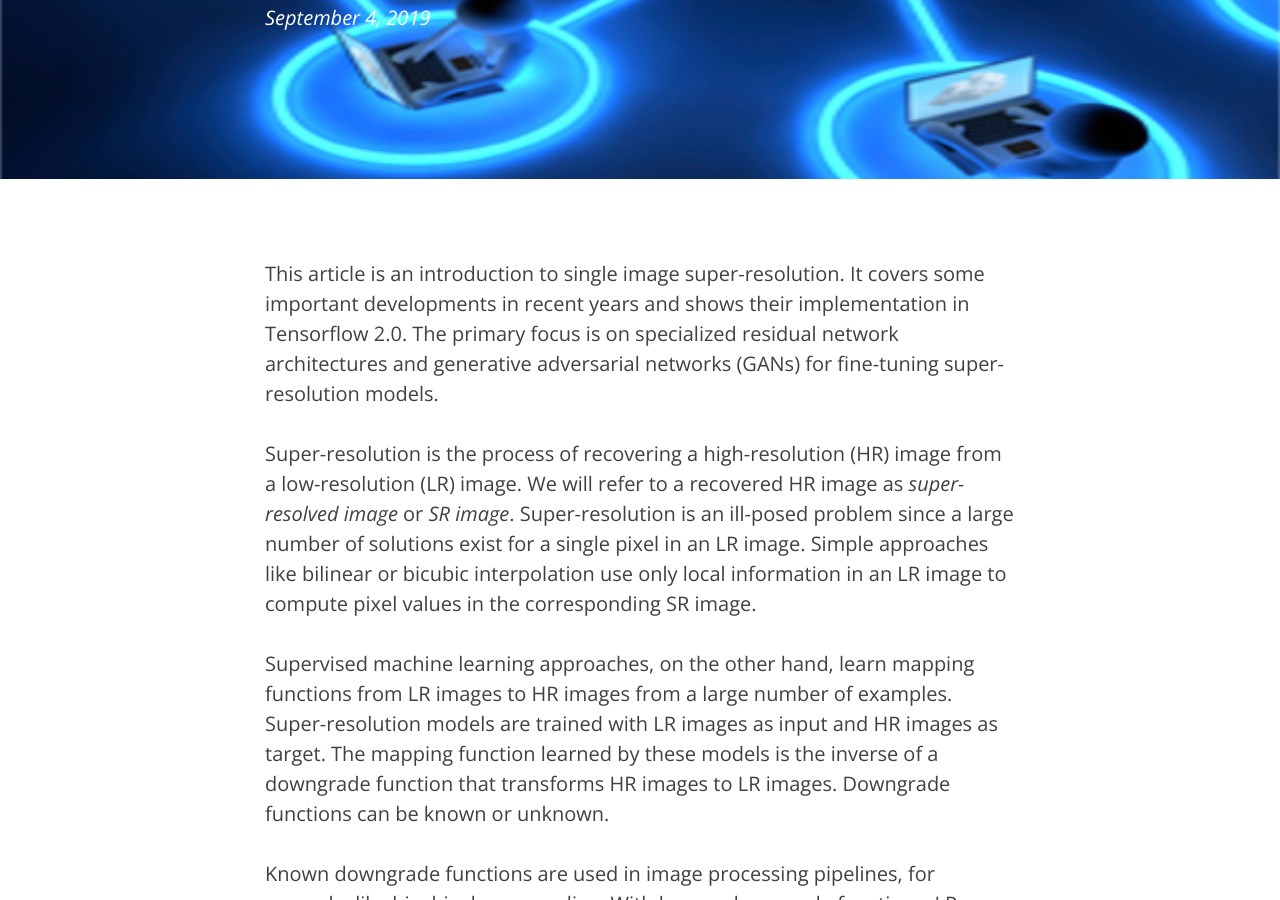
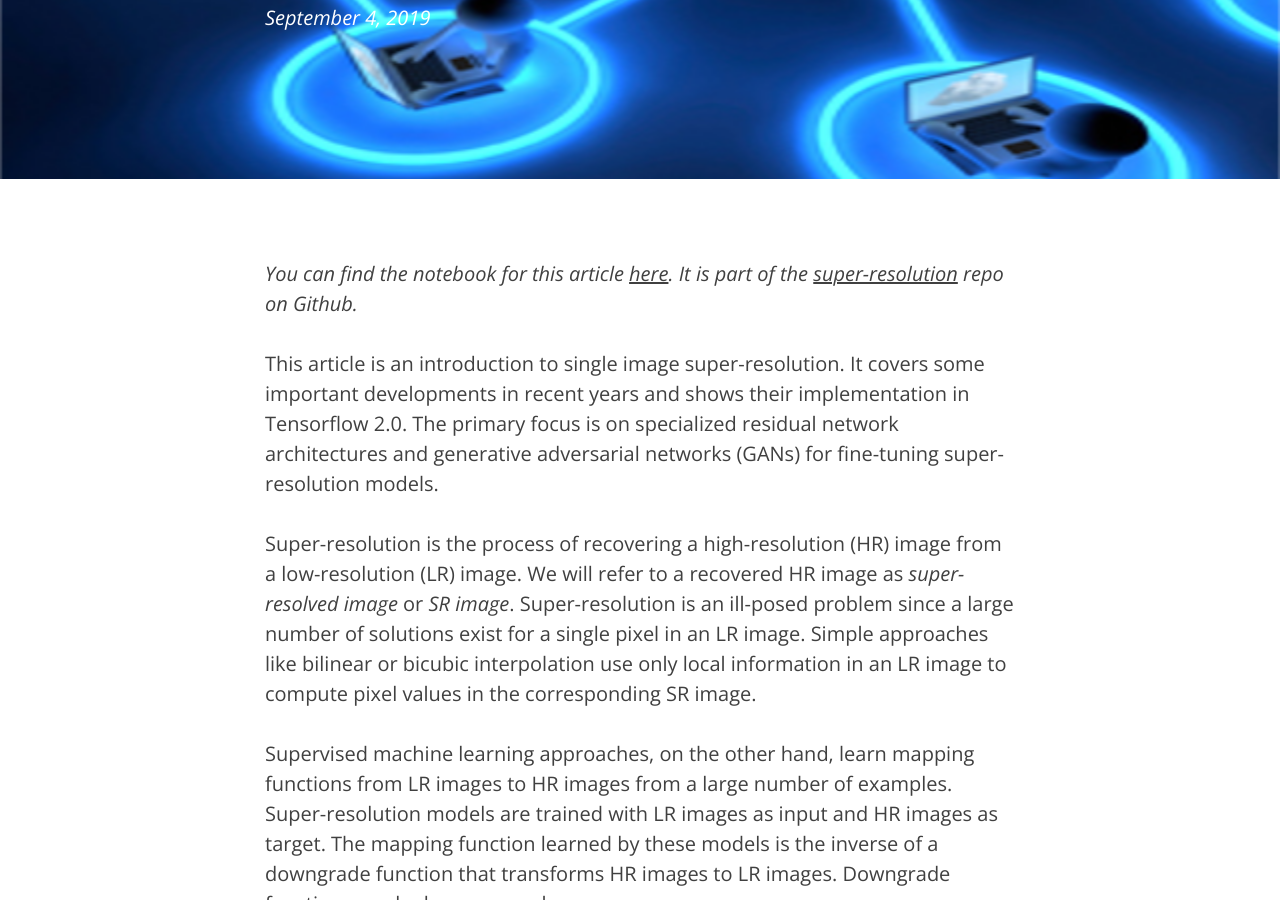
Before and after one commit to krasserm/krasserm.github.io, a Jekyll site: the page built from _posts/2019-09-04-super-resolution.md, in a window 1280 px wide and 900 px high, scrolled down 355 px. Built offline with Jekyll 4.4.1, drawn with Linux system fonts in a browser that asks for light colours; formulas are drawn with MathJax 3; comment, search, counter and statistics services are not loaded.

Commit message:
Add links to notebook and Github repo

```diff
--- a/_posts/2019-09-04-super-resolution.md
+++ b/_posts/2019-09-04-super-resolution.md
@@ -5,6 +5,8 @@ comments: True
 author: "Martin Krasser"
 header-img: "img/distributed.png"
 ---
+
+*You can find the notebook for this article [here](https://nbviewer.jupyter.org/github/krasserm/super-resolution/blob/master/article.ipynb). It is part of the [super-resolution](https://github.com/krasserm/super-resolution) repo on Github.*
 
 This article is an introduction to single image super-resolution. It covers some important developments in recent years and shows their implementation in Tensorflow 2.0. The primary focus is on specialized residual network architectures and generative adversarial networks (GANs) for fine-tuning super-resolution models.
 
```
